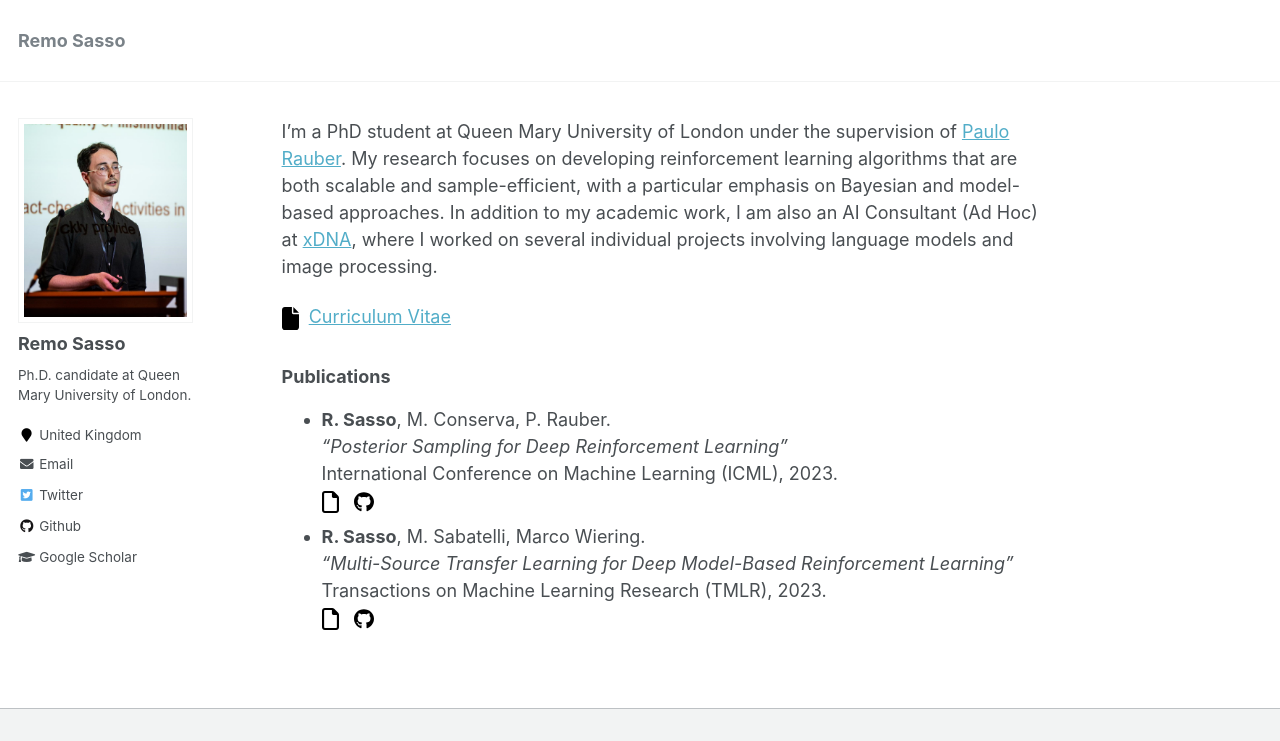
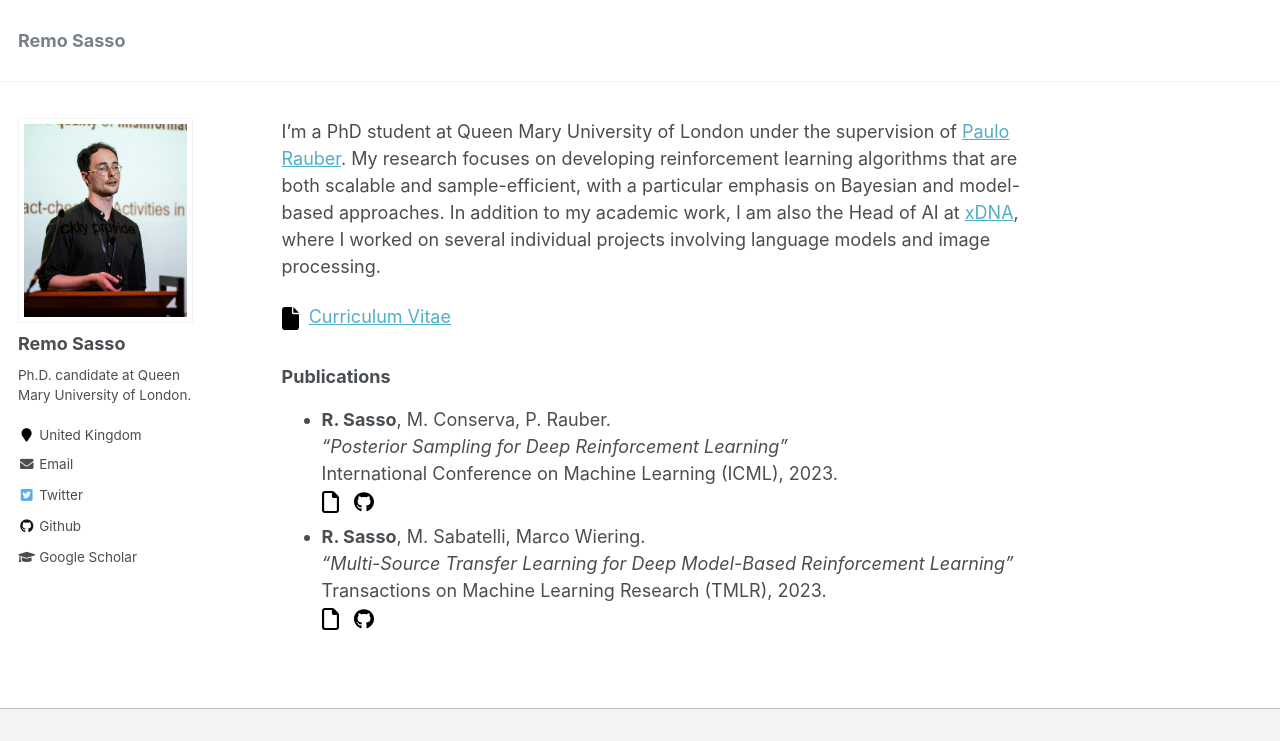
Before and after one commit to remosasso/remosasso.github.io, a Jekyll site: the page built from _pages/about.md, in a window 1280 px wide, cut to the strip 0-741 px from the top of the page. Built offline with Jekyll 4.4.1, drawn with Linux system fonts in a browser that asks for light colours.

Commit message:
Update about.md

```diff
--- a/_pages/about.md
+++ b/_pages/about.md
@@ -6,7 +6,7 @@ redirect_from:
   - /about.html
 ---
 
-I'm a PhD student at Queen Mary University of London under the supervision of [Paulo Rauber](https://www.paulorauber.com/). My research focuses on developing reinforcement learning algorithms that are both scalable and sample-efficient, with a particular emphasis on Bayesian and model-based approaches. In addition to my academic work, I am also an AI Consultant (Ad Hoc) at [xDNA](https://xdna.nl/), where I worked on several individual projects involving language models and image processing.
+I'm a PhD student at Queen Mary University of London under the supervision of [Paulo Rauber](https://www.paulorauber.com/). My research focuses on developing reinforcement learning algorithms that are both scalable and sample-efficient, with a particular emphasis on Bayesian and model-based approaches. In addition to my academic work, I am also the Head of AI at [xDNA](https://xdna.nl/), where I worked on several individual projects involving language models and image processing.
 
 [<img src="../images/file-solid.svg" width="17" height="17">](../files/CV.pdf) &nbsp;[Curriculum Vitae](../files/CV.pdf)
 
```
